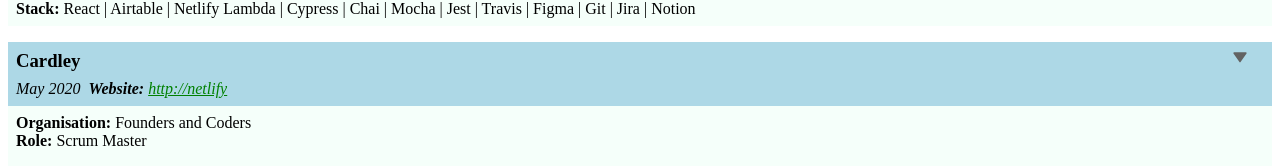
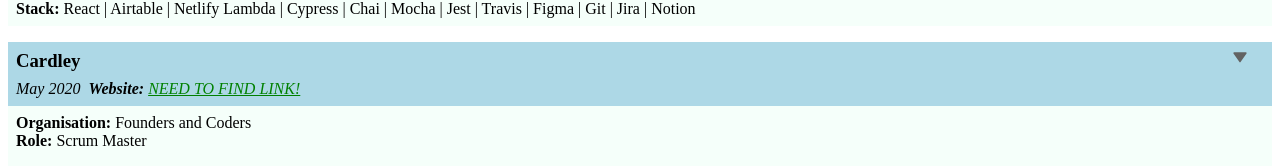
Before and after one commit to VatsKan/portfolio, a React (Create React App) app: page /projects in a window 1280 px wide. Shown: the part 384-550 px from the top of the page. Built offline with nearby package versions, Linux system fonts and the light colour scheme.

Commit message:
small reminder added to developer, on the frontend

```diff
--- a/src/components/Projects/Projects.js
+++ b/src/components/Projects/Projects.js
@@ -27,7 +27,7 @@
       <LastCard
         title="Cardley"
         date="May 2020"
-        website="http://netlify"
+        website="NEED TO FIND LINK!"
         organisation="Founders and Coders"
         role="Scrum Master"
         about="Created a REACT flash card application and a RESTful API backend in an agile team. Implemented SCRUM methadologies for group work and user research. Designed the application using Figma prototyping."
```
